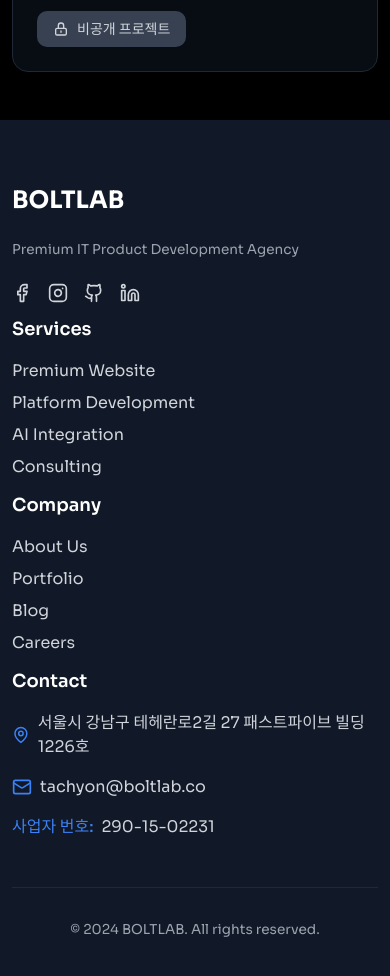
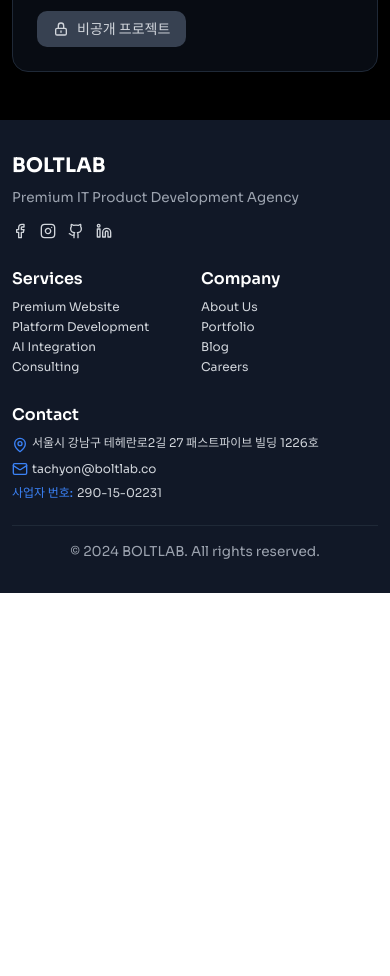
Before and after one commit to koreasuminkim/jelly-webpage, a React (Vite) app: page /portfolio in a window 390 px wide. Shown: the part 9080-10056 px from the top of the page. After the commit the page ends 9673 px from the top, so only its background shows below. Built offline with nearby package versions, Linux system fonts and the light colour scheme; a web font is replaced by a local one.

Commit message:
feat: 파비콘 추가 및 푸터 스타일 개선, 팀 섹션 설명 수정

```diff
--- a/index.html
+++ b/index.html
@@ -7,6 +7,10 @@
         <meta name="description" content="볼트랩(BoltLab) - 혁신적인 웹 개발 및 디지털 솔루션 제공업체. BoltLab은 최신 기술로 비즈니스의 디지털 전환을 지원합니다." />
         <meta name="keywords" content="볼트랩, BoltLab, 볼트랩 개발, 볼트 랩, BoltLab 개발, 웹개발, 앱개발, 디지털 마케팅, 소프트웨어 개발, 기술 컨설팅" />
         <meta name="author" content="볼트랩 BoltLab" />
+
+        <!-- 파비콘 설정 -->
+        <link rel="icon" href="/logo/BOLT.png" />
+        <link rel="apple-touch-icon" href="/logo/BOLT.png" />
 
         <!-- Open Graph / Facebook -->
         <meta property="og:type" content="website" />
--- a/src/components/layout/Footer.tsx
+++ b/src/components/layout/Footer.tsx
@@ -1,32 +1,35 @@
 import { Facebook, Github, Instagram, Linkedin, Mail, MapPin } from "lucide-react";
+import { useScrollAnimation } from "@/hooks/useScrollAnimation";
 
 export default function Footer() {
+    const { isMobile } = useScrollAnimation();
+
     return (
-        <footer className='bg-gray-900 text-gray-300 py-16'>
+        <footer className='bg-gray-900 text-gray-300 py-8 md:py-16'>
             <div className='container mx-auto px-4'>
-                <div className='grid grid-cols-1 md:grid-cols-4 gap-12'>
-                    <div>
-                        <h3 className='text-2xl font-bold text-white mb-6'>BOLTLAB</h3>
-                        <p className='text-gray-400 mb-6'>Premium IT Product Development Agency</p>
-                        <div className='flex space-x-4'>
+                <div className='grid grid-cols-2 md:grid-cols-4 gap-6 md:gap-12'>
+                    <div className="col-span-2 md:col-span-1 mb-4 md:mb-0">
+                        <h3 className='text-xl md:text-2xl font-bold text-white mb-2 md:mb-6'>BOLTLAB</h3>
+                        <p className='text-gray-400 text-sm md:text-base mb-4 md:mb-6'>Premium IT Product Development Agency</p>
+                        <div className='flex space-x-3 md:space-x-4'>
                             <a href='#' className='hover:text-blue-500 transition-colors'>
-                                <Facebook className='h-5 w-5' />
+                                <Facebook className='h-4 w-4 md:h-5 md:w-5' />
                             </a>
                             <a href='#' className='hover:text-blue-500 transition-colors'>
-                                <Instagram className='h-5 w-5' />
+                                <Instagram className='h-4 w-4 md:h-5 md:w-5' />
                             </a>
                             <a href='#' className='hover:text-blue-500 transition-colors'>
-                                <Github className='h-5 w-5' />
+                                <Github className='h-4 w-4 md:h-5 md:w-5' />
                             </a>
                             <a href='#' className='hover:text-blue-500 transition-colors'>
-                                <Linkedin className='h-5 w-5' />
+                                <Linkedin className='h-4 w-4 md:h-5 md:w-5' />
                             </a>
                         </div>
                     </div>
 
                     <div>
-                        <h4 className='text-lg font-semibold text-white mb-4'>Services</h4>
-                        <ul className='space-y-2'>
+                        <h4 className='text-base md:text-lg font-semibold text-white mb-2 md:mb-4'>Services</h4>
+                        <ul className='space-y-1 md:space-y-2 text-xs md:text-base'>
                             <li>
                                 <a href='#' className='hover:text-blue-500 transition-colors'>
                                     Premium Website
@@ -51,8 +54,8 @@ export default function Footer() {
                     </div>
 
                     <div>
-                        <h4 className='text-lg font-semibold text-white mb-4'>Company</h4>
-                        <ul className='space-y-2'>
+                        <h4 className='text-base md:text-lg font-semibold text-white mb-2 md:mb-4'>Company</h4>
+                        <ul className='space-y-1 md:space-y-2 text-xs md:text-base'>
                             <li>
                                 <a href='#' className='hover:text-blue-500 transition-colors'>
                                     About Us
@@ -76,18 +79,18 @@ export default function Footer() {
                         </ul>
                     </div>
 
-                    <div>
-                        <h4 className='text-lg font-semibold text-white mb-4'>Contact</h4>
-                        <ul className='space-y-4'>
-                            <li className='flex items-center gap-2'>
-                                <MapPin className='h-5 w-5 text-blue-500' />
+                    <div className="col-span-2 md:col-span-1 mt-4 md:mt-0">
+                        <h4 className='text-base md:text-lg font-semibold text-white mb-2 md:mb-4'>Contact</h4>
+                        <ul className='space-y-2 md:space-y-4 text-xs md:text-base'>
+                            <li className='flex items-start md:items-center gap-1 md:gap-2'>
+                                <MapPin className='h-4 w-4 md:h-5 md:w-5 text-blue-500 mt-0.5 md:mt-0 shrink-0' />
                                 <span>서울시 강남구 테헤란로2길 27 패스트파이브 빌딩 1226호 </span>
                             </li>
-                            <li className='flex items-center gap-2'>
-                                <Mail className='h-5 w-5 text-blue-500' />
+                            <li className='flex items-center gap-1 md:gap-2'>
+                                <Mail className='h-4 w-4 md:h-5 md:w-5 text-blue-500 shrink-0' />
                                 <span>tachyon@boltlab.co</span>
                             </li>
-                            <li className='flex items-center gap-2'>
+                            <li className='flex items-center gap-1 md:gap-2'>
                                 <span className='text-blue-500 font-medium'>사업자 번호:</span>
                                 <span>290-15-02231</span>
                             </li>
@@ -95,8 +98,8 @@ export default function Footer() {
                     </div>
                 </div>
 
-                <div className='border-t border-gray-800 mt-12 pt-8 text-center text-gray-400'>
-                    <p>&copy; 2024 BOLTLAB. All rights reserved.</p>
+                <div className='border-t border-gray-800 mt-6 md:mt-12 pt-4 md:pt-8 text-center text-gray-400'>
+                    <p className="text-xs md:text-sm">&copy; 2024 BOLTLAB. All rights reserved.</p>
                 </div>
             </div>
         </footer>
--- a/src/components/sections/HookSection.tsx
+++ b/src/components/sections/HookSection.tsx
@@ -64,7 +64,7 @@ type Achievement = {
 );
 
 export function HookSection() {
-    const { ref, isInView, isMobile } = useScrollAnimation();
+    const { ref, isInView } = useScrollAnimation();
 
     const containerVariants = {
         hidden: { opacity: 0 },
--- a/src/components/sections/TeamSection.tsx
+++ b/src/components/sections/TeamSection.tsx
@@ -15,7 +15,7 @@ const teamMembers = [
         role: "PM & Designer",
         education: "서울대학교 시각디자인과",
         specs: ["네이버 프로덕트 디자인팀 출신", "B2B SaaS·협업툴 UX/UI 전문가", "외부 에이전시 PM 경력"],
-        description: "프로젝트 기획 및 관리",
+        description: "프로젝트 기획 및 디자인",
         image: "https://upload.wikimedia.org/wikipedia/ko/8/8d/%EC%84%9C%EC%9A%B8%EB%8C%80%ED%95%99%EA%B5%90_%EB%A1%9C%EA%B3%A0.png?20161103100702",
     },
     {
```
